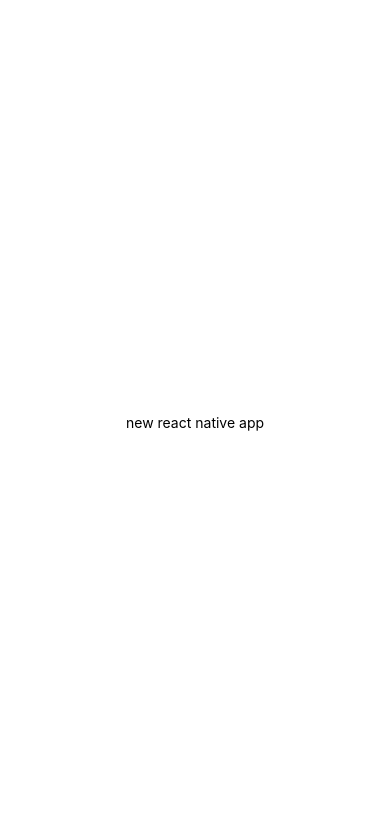
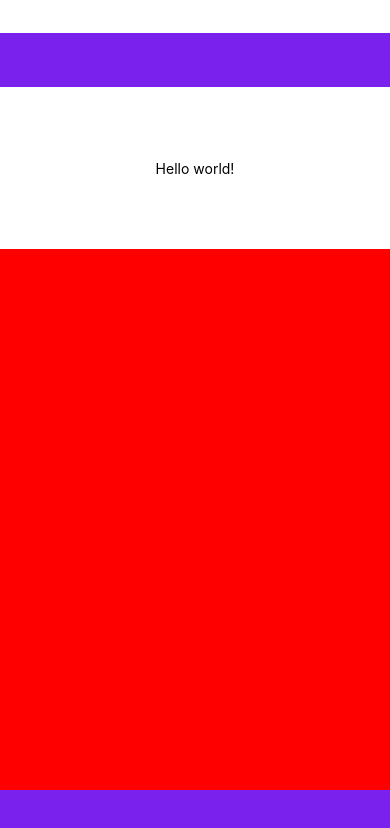
Before and after one commit to Reni101/react-native-app, a React Native app: screen / in a window 390 px wide. Shown: the top 828 px of the page. Built offline with nearby package versions, Linux system fonts and the light colour scheme.

Commit message:
flex-box test

```diff
--- a/App.tsx
+++ b/App.tsx
@@ -1,11 +1,16 @@
-import { StatusBar } from 'expo-status-bar';
-import { StyleSheet, Text, View } from 'react-native';
+import {StyleSheet, Text, View} from 'react-native';
 
 export default function App() {
     return (
         <View style={styles.container}>
-      <Text>new react native app</Text>
-      <StatusBar style="auto" />
+            <View style={[appStyles.nested1]}>
+
+            </View>
+            <View style={[appStyles.nested2]}>
+                <Text>Hello world!</Text>
+            </View>
+            <View style={[appStyles.nested3]}></View>
+            <View style={[appStyles.nested1]}></View>
         </View>
     );
 }
@@ -13,8 +18,24 @@ export default function App() {
 const styles = StyleSheet.create({
     container: {
         flex: 1,
-    backgroundColor: '#fff',
-    alignItems: 'center',
-    justifyContent: 'center',
+        paddingTop:33,
+        backgroundColor:'white'
     },
 });
+
+const appStyles = StyleSheet.create({
+    nested1: {
+        flex: 0.1,
+        backgroundColor: '#7a21ee',
+    },
+    nested2: {
+        flex: 0.3,
+        backgroundColor: 'white',
+        alignItems:'center',
+        justifyContent:'center',
+    },
+    nested3: {
+        flex: 1,
+        backgroundColor: 'red'
+    }
+})
```
Lines whose indentation alone changed are shown as unchanged.
